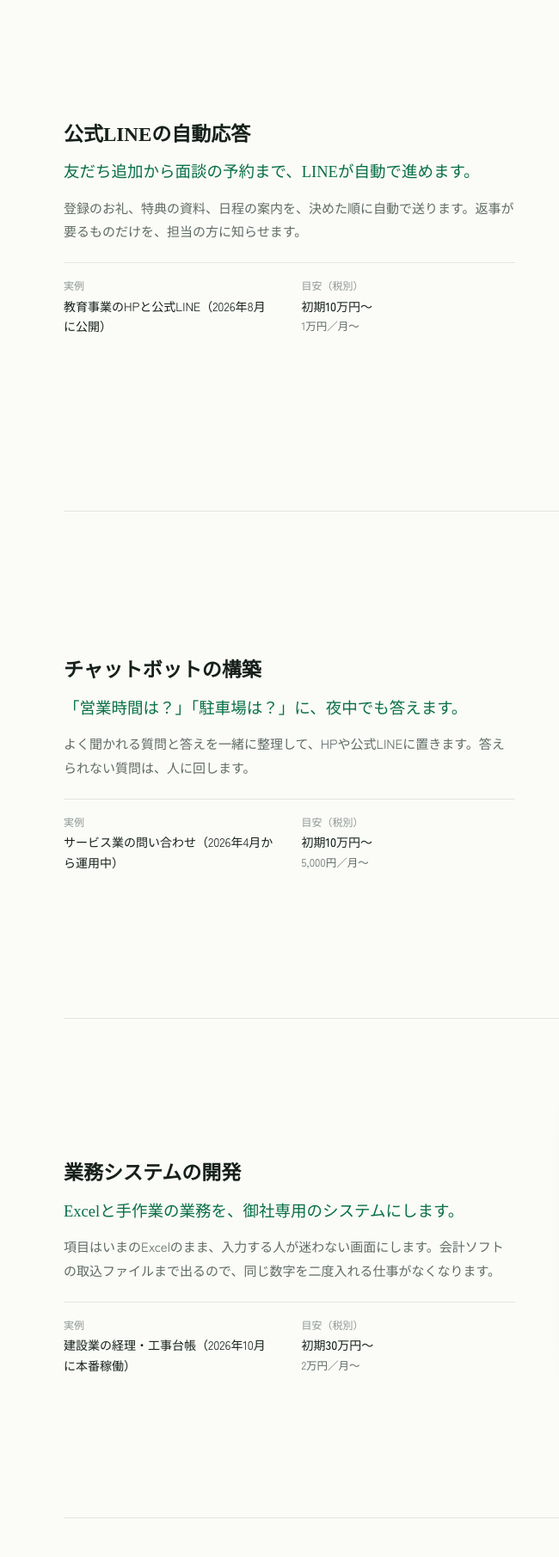
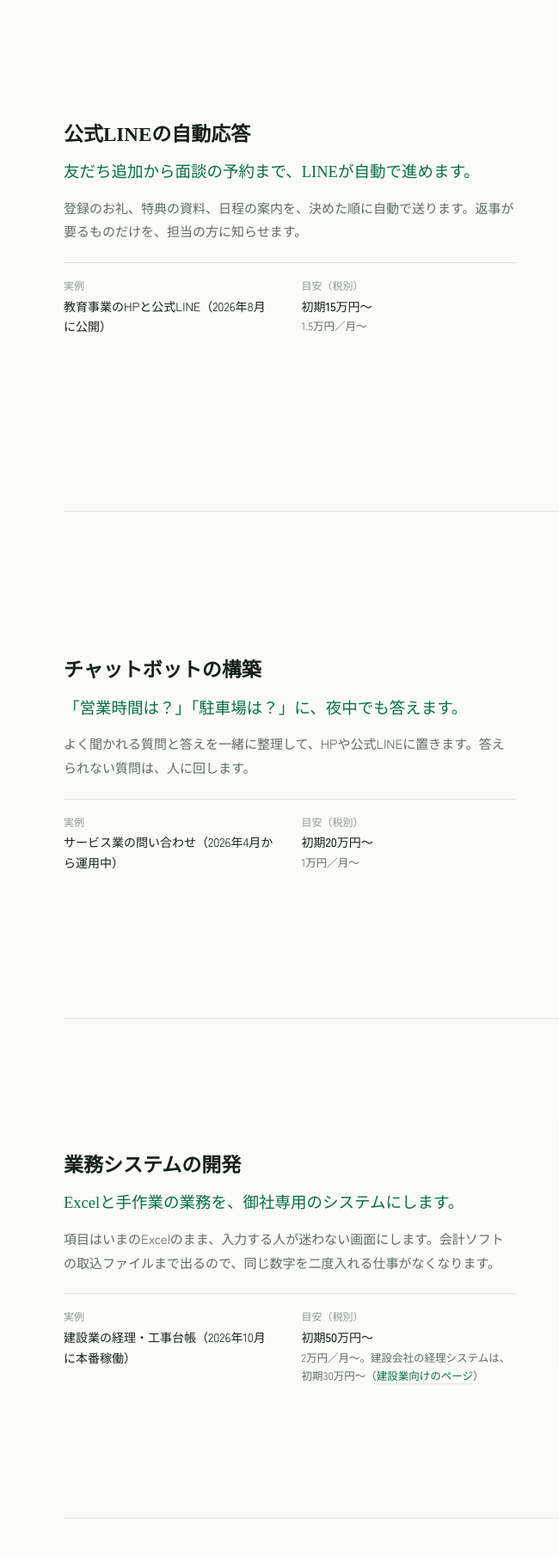
Before and after one commit to tr-1103/daeg-dev, a plain HTML site: page index.html in a window 1280 px wide. Shown: the part 1949-3760 px from the top of the page at 86% size, 0-650 px from the left. Drawn offline with Linux system fonts and the light colour scheme; a web font is replaced by a local one.

Commit message:
頼めることの目安を新しい値段に（公式LINE 15万〜・1.5万〜／チャットボット 20万〜・1万〜／業務システム 50万〜、経理システムは30万〜／雇わない事務員づくり 20万〜／顧問 月2回6万・週1回12万）
Co-Authored-By: Claude Opus 5.5 <noreply@anthropic.com>

```diff
--- a/index.html
+++ b/index.html
@@ -408,7 +408,7 @@
             <p class="get"><span class="nb">夜にやっていた事務が、</span><span class="nb">昼のうちに終わっている。</span></p>
             <p class="d">LINEもメールも、見積や請求の書類も、AIの「雇わない事務員」が読んで整理し、返事の下書きと今日やることを用意します。「あの見積、どこだっけ」と聞けば、すぐ出てきます。</p>
             <p class="proof">阿部が自分の仕事で毎日使っている仕組みを、御社の仕事に合わせます。</p>
-            <p class="yen"><span>目安（税別）</span>初期10万円〜</p>
+            <p class="yen"><span>目安（税別）</span>初期20万円〜</p>
             <span class="more">中身を見る</span>
           </a>
           <a class="ent-card" href="./construction/">
@@ -438,7 +438,7 @@
               <p class="d">登録のお礼、特典の資料、日程の案内を、決めた順に自動で送ります。返事が要るものだけを、担当の方に知らせます。</p>
               <dl>
                 <div><dt>実例</dt><dd>教育事業のHPと公式LINE（2026年8月に公開）</dd></div>
-                <div><dt>目安（税別）</dt><dd class="yen" data-price="line">初期10万円〜<small>1万円／月〜</small></dd></div>
+                <div><dt>目安（税別）</dt><dd class="yen" data-price="line">初期15万円〜<small>1.5万円／月〜</small></dd></div>
               </dl>
             </div>
             <div class="media">
@@ -464,7 +464,7 @@
               <p class="d">よく聞かれる質問と答えを一緒に整理して、HPや公式LINEに置きます。答えられない質問は、人に回します。</p>
               <dl>
                 <div><dt>実例</dt><dd>サービス業の問い合わせ（2026年4月から運用中）</dd></div>
-                <div><dt>目安（税別）</dt><dd class="yen" data-price="bot">初期10万円〜<small>5,000円／月〜</small></dd></div>
+                <div><dt>目安（税別）</dt><dd class="yen" data-price="bot">初期20万円〜<small>1万円／月〜</small></dd></div>
               </dl>
             </div>
             <div class="media">
@@ -494,7 +494,7 @@
               <p class="d">項目はいまのExcelのまま、入力する人が迷わない画面にします。会計ソフトの取込ファイルまで出るので、同じ数字を二度入れる仕事がなくなります。</p>
               <dl>
                 <div><dt>実例</dt><dd>建設業の経理・工事台帳（2026年10月に本番稼働）</dd></div>
-                <div><dt>目安（税別）</dt><dd class="yen" data-price="system">初期30万円〜<small>2万円／月〜</small></dd></div>
+                <div><dt>目安（税別）</dt><dd class="yen" data-price="system">初期50万円〜<small>2万円／月〜。建設会社の経理システムは、初期30万円〜（<a href="./construction/">建設業向けのページ</a>）</small></dd></div>
               </dl>
             </div>
             <div class="media">
@@ -524,7 +524,7 @@
               <p class="d">やることと決めたことをAIが読める場所にまとめ、聞けば今日の3件を返し、LINEの用件はタスクに入れ、打ち合わせの録音は夜のうちに議事録にします。阿部が自分の仕事で毎日使っている仕組みを、御社の仕事に合わせて作ります。</p>
               <dl>
                 <div><dt>実例</dt><dd>人材紹介業の代表の方と、週1回の定例の中で（2026年9月から）</dd></div>
-                <div><dt>目安（税別）</dt><dd class="yen" data-price="secretary">初期10万円〜<small>AIの道具の利用料は別</small></dd></div>
+                <div><dt>目安（税別）</dt><dd class="yen" data-price="secretary">初期20万円〜<small>AIの道具の利用料は別</small></dd></div>
               </dl>
             </div>
             <div class="media">
@@ -544,7 +544,7 @@
               <p class="d">60分の定例（オンライン）で、AIに任せるもの、仕組みにするもの、人がやるものを一緒に決め、その場で試します。定例のあいだも、チャットで相談できます（返事は翌営業日まで）。最初の3か月のあとは、月ごとに続けます。作るもの（公式LINE・業務システムなど）は、別にお見積りします。</p>
               <dl>
                 <div><dt>実例</dt><dd>人材紹介業の代表の方（全12回のあと、期限なしで継続中）</dd></div>
-                <div><dt>目安（税別）</dt><dd class="yen" data-price="advisor">3万円／月〜<small>月1回の定例＋チャット相談。月2回は5万円、週1回は10万円</small></dd></div>
+                <div><dt>目安（税別）</dt><dd class="yen" data-price="advisor">3万円／月〜<small>月1回の定例＋チャット相談。月2回は6万円、週1回は12万円</small></dd></div>
               </dl>
             </div>
             <div class="media">
```
